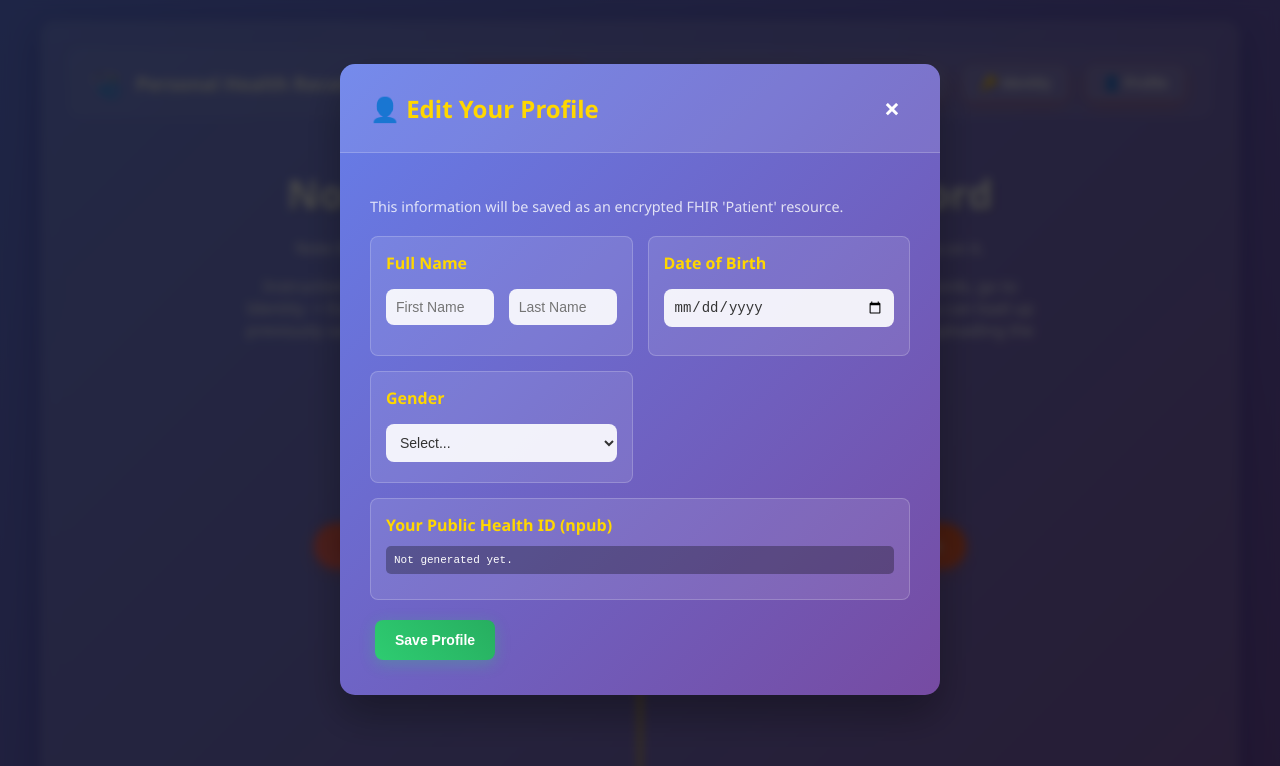
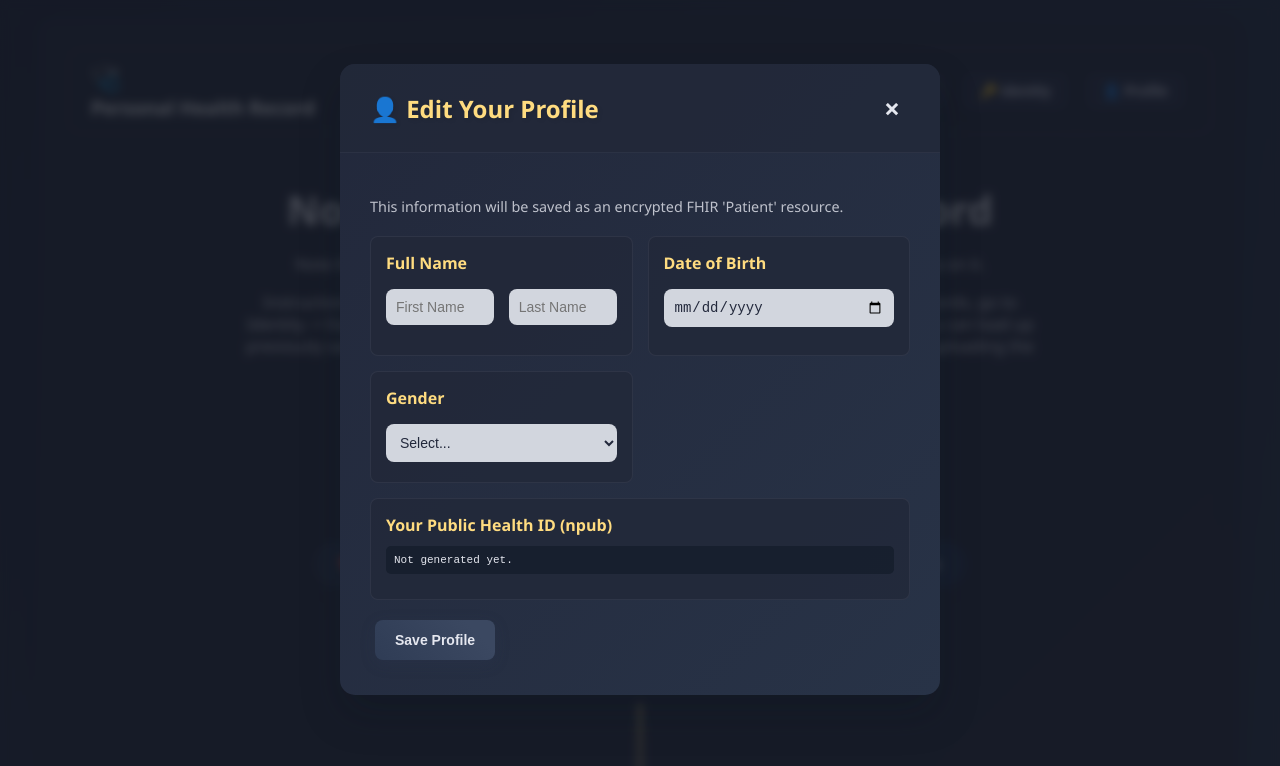
Before and after one commit to drmikesamy/personalhealthrecord, a plain HTML site: page index.html in a window 1280 px wide. Both pictures are taken after a click on the button "👤 Profile". Shown: the top 766 px of the page. Drawn offline with Linux system fonts and the light colour scheme.

Commit message:
Update index.html

```diff
--- a/index.html
+++ b/index.html
@@ -10,17 +10,17 @@
             max-width: 1200px;
             margin: 0 auto;
             padding: 20px;
-            background: linear-gradient(135deg, #667eea 0%, #764ba2 100%);
-            color: white;
+            background: linear-gradient(135deg, #1a2235 0%, #283347 100%);
+            color: #e5e7ef;
             min-height: 100vh;
         }
 
         .container {
-            background: rgba(255, 255, 255, 0.1);
+            background: rgba(34, 40, 57, 0.92);
             border-radius: 15px;
             padding: 30px;
             backdrop-filter: blur(10px);
-            box-shadow: 0 8px 32px rgba(31, 38, 135, 0.37);
+            box-shadow: 0 8px 32px rgba(21, 31, 52, 0.36);
         }
 
         /* Navbar Styles */
@@ -29,22 +29,17 @@
             justify-content: space-between;
             align-items: center;
             padding: 10px 20px;
-            background: rgba(255, 255, 255, 0.05);
+            background: rgba(34, 40, 57, 0.85);
             border-radius: 10px;
             margin-bottom: 30px;
-            border: 1px solid rgba(255, 255, 255, 0.1);
-        }
-
-        .navbar-brand {
-            display: flex;
-            align-items: center;
-            gap: 15px;
+            border: 1px solid rgba(85, 90, 110, 0.3);
         }
 
         .navbar-brand h4 {
             margin: 0;
             font-size: 1.2em;
-            text-shadow: 1px 1px 2px rgba(0,0,0,0.2);
+            text-shadow: 1px 1px 2px rgba(0,0,0,0.12);
+            color: #f7f8fa;
         }
 
         .navbar-menu {
@@ -54,9 +49,9 @@
         }
 
         .nav-btn {
-            background: rgba(255, 255, 255, 0.1);
-            color: white;
-            border: 1px solid rgba(255, 255, 255, 0.2);
+            background: rgba(40, 48, 71, 0.8);
+            color: #e5e7ef;
+            border: 1px solid rgba(85, 90, 110, 0.4);
             padding: 8px 15px;
             border-radius: 8px;
             cursor: pointer;
@@ -66,29 +61,24 @@
         }
 
         .nav-btn:hover {
-            background: rgba(255, 255, 255, 0.2);
+            background: rgba(60, 70, 95, 0.8);
             transform: translateY(-1px);
-        }
-
-        .dropdown {
-            position: relative;
-            display: inline-block;
         }
 
         .dropdown-content {
             display: none;
             position: absolute;
             right: 0;
-            background: #6a5acd;
+            background: #22283b;
             min-width: 160px;
-            box-shadow: 0px 8px 16px 0px rgba(0,0,0,0.3);
+            box-shadow: 0px 8px 16px 0px rgba(10,20,40,0.24);
             z-index: 1;
             border-radius: 8px;
             overflow: hidden;
         }
 
         .dropdown-content a {
-            color: white;
+            color: #e5e7ef;
             padding: 12px 16px;
             text-decoration: none;
             display: block;
@@ -96,30 +86,28 @@
         }
 
         .dropdown-content a:hover {
-            background-color: #7b68ee;
+            background-color: #2c3550;
         }
 
         .dropdown:hover .dropdown-content {
             display: block;
         }
 
-        h1 {
-            text-align: center;
-            margin-bottom: 30px;
-            text-shadow: 2px 2px 4px rgba(0,0,0,0.3);
+        h1, h2, h3, h4 {
+            color: #e5e7ef;
+            text-shadow: 2px 2px 4px rgba(0,0,0,0.08);
         }
 
         .section {
             margin-bottom: 25px;
             padding: 20px;
-            background: rgba(255, 255, 255, 0.05);
+            background: rgba(40, 48, 71, 0.6);
             border-radius: 10px;
-            border: 1px solid rgba(255, 255, 255, 0.1);
+            border: 1px solid rgba(85, 90, 110, 0.15);
         }
 
         .section h3 {
-            margin-top: 0;
-            color: #ffd700;
+            color: #ffdc80;
             display: flex;
             align-items: center;
             gap: 10px;
@@ -130,8 +118,8 @@
             padding: 10px;
             border: none;
             border-radius: 8px;
-            background: rgba(255, 255, 255, 0.9);
-            color: #333;
+            background: rgba(230, 233, 240, 0.9);
+            color: #22283b;
             font-size: 14px;
             box-sizing: border-box;
             margin: 5px 0;
@@ -145,8 +133,8 @@
         }
 
         button {
-            background: linear-gradient(45deg, #ff6b6b, #ee5a24);
-            color: white;
+            background: linear-gradient(45deg, #22304e, #283347 60%);
+            color: #e5e7ef;
             border: none;
             padding: 12px 20px;
             border-radius: 8px;
@@ -155,21 +143,21 @@
             font-weight: bold;
             margin: 5px;
             transition: all 0.3s ease;
-            box-shadow: 0 4px 15px rgba(238, 90, 36, 0.3);
+            box-shadow: 0 4px 15px rgba(32, 41, 62, 0.23);
         }
 
         button:hover {
             transform: translateY(-2px);
-            box-shadow: 0 6px 20px rgba(238, 90, 36, 0.4);
+            box-shadow: 0 6px 20px rgba(32, 41, 62, 0.28);
         }
 
         button.health-btn {
-            background: linear-gradient(45deg, #2ecc71, #27ae60);
-            box-shadow: 0 4px 15px rgba(46, 204, 113, 0.3);
+            background: linear-gradient(45deg, #2f3c55, #3b4861 80%);
+            box-shadow: 0 4px 15px rgba(50, 60, 90, 0.18);
         }
 
         button.health-btn:hover {
-            box-shadow: 0 6px 20px rgba(46, 204, 113, 0.4);
+            box-shadow: 0 6px 20px rgba(50, 60, 90, 0.28);
         }
 
         .status {
@@ -182,24 +170,27 @@
         }
 
         .status.connected {
-            background: rgba(46, 204, 113, 0.3);
+            background: rgba(46, 204, 113, 0.12);
             border: 1px solid #2ecc71;
+            color: #2ecc71;
         }
 
         .status.disconnected {
-            background: rgba(231, 76, 60, 0.3);
+            background: rgba(231, 76, 60, 0.12);
             border: 1px solid #e74c3c;
+            color: #e74c3c;
         }
 
         .status.connecting {
-            background: rgba(241, 196, 15, 0.3);
+            background: rgba(241, 196, 15, 0.12);
             border: 1px solid #f1c40f;
+            color: #f1c40f;
         }
 
         .key-display {
             font-family: monospace;
             font-size: 11px;
-            background: rgba(0, 0, 0, 0.3);
+            background: rgba(10, 20, 30, 0.44);
             padding: 8px;
             border-radius: 5px;
             word-break: break-all;
@@ -214,16 +205,16 @@
         }
 
         .metric-card {
-            background: rgba(255, 255, 255, 0.1);
+            background: rgba(34, 40, 57, 0.8);
             padding: 15px;
             border-radius: 8px;
-            border: 1px solid rgba(255, 255, 255, 0.2);
+            border: 1px solid rgba(85, 90, 110, 0.25);
         }
 
         .metric-title {
             font-weight: bold;
             margin-bottom: 10px;
-            color: #ffd700;
+            color: #ffdc80;
         }
 
         /* Modal Styles */
@@ -235,12 +226,12 @@
             top: 0;
             width: 100%;
             height: 100%;
-            background-color: rgba(0, 0, 0, 0.7);
+            background-color: rgba(20, 24, 35, 0.76);
             backdrop-filter: blur(5px);
         }
 
         .modal-content {
-            background: linear-gradient(135deg, #667eea 0%, #764ba2 100%);
+            background: linear-gradient(135deg, #22283b 0%, #283347 100%);
             margin: 5% auto;
             padding: 0;
             border-radius: 15px;
@@ -249,13 +240,13 @@
             max-height: 80vh;
             overflow-y: auto;
             position: relative;
-            box-shadow: 0 20px 40px rgba(0,0,0,0.3);
+            box-shadow: 0 20px 40px rgba(10,20,30,0.24);
         }
 
         .modal-header {
-            background: rgba(255, 255, 255, 0.1);
+            background: rgba(34, 40, 57, 0.8);
             padding: 20px 30px;
-            border-bottom: 1px solid rgba(255, 255, 255, 0.2);
+            border-bottom: 1px solid rgba(85, 90, 110, 0.19);
             display: flex;
             justify-content: space-between;
             align-items: center;
@@ -264,12 +255,12 @@
 
         .modal-header h3 {
             margin: 0;
-            color: #ffd700;
+            color: #ffdc80;
             font-size: 1.5em;
         }
 
         .close {
-            color: white;
+            color: #e5e7ef;
             font-size: 28px;
             font-weight: bold;
             cursor: pointer;
@@ -279,12 +270,12 @@
         }
 
         .close:hover {
-            background: rgba(255, 255, 255, 0.2);
+            background: rgba(40, 48, 71, 0.5);
         }
 
         .modal-body {
             padding: 30px;
-            color: white;
+            color: #e5e7ef;
         }
 
         /* Timeline Styles */
@@ -302,7 +293,8 @@
         .timeline-header h2 {
             margin: 0;
             font-size: 2.5em;
-            text-shadow: 2px 2px 4px rgba(0,0,0,0.3);
+            text-shadow: 2px 2px 4px rgba(0,0,0,0.14);
+            color: #e5e7ef;
         }
 
         .timeline-stats {
@@ -314,17 +306,18 @@
         }
 
         .stat-card {
-            background: rgba(255, 255, 255, 0.1);
+            background: rgba(34, 40, 57, 0.7);
             padding: 15px 25px;
             border-radius: 10px;
             text-align: center;
             min-width: 120px;
+            border: 1px solid rgba(85, 90, 110, 0.18);
         }
 
         .stat-number {
             font-size: 2em;
             font-weight: bold;
-            color: #ffd700;
+            color: #ffdc80;
             display: block;
         }
 
@@ -342,8 +335,8 @@
         }
 
         .add-btn {
-            background: linear-gradient(45deg, #ff6b6b, #ee5a24);
-            color: white;
+            background: linear-gradient(45deg, #283347, #22304e 80%);
+            color: #e5e7ef;
             border: none;
             padding: 15px 25px;
             border-radius: 25px;
@@ -351,7 +344,7 @@
             font-size: 14px;
             font-weight: bold;
             transition: all 0.3s ease;
-            box-shadow: 0 4px 15px rgba(238, 90, 36, 0.3);
+            box-shadow: 0 4px 15px rgba(32, 41, 62, 0.22);
             display: flex;
             align-items: center;
             gap: 8px;
@@ -359,7 +352,8 @@
 
         .add-btn:hover {
             transform: translateY(-3px);
-            box-shadow: 0 6px 20px rgba(238, 90, 36, 0.4);
+            box-shadow: 0 6px 20px rgba(32, 41, 62, 0.30);
+            background: linear-gradient(45deg, #2c3550, #22304e 95%);
         }
 
         .timeline {
@@ -374,7 +368,7 @@
             transform: translateX(-50%);
             width: 3px;
             height: 100%;
-            background: linear-gradient(to bottom, #ffd700, rgba(255, 215, 0, 0.3));
+            background: linear-gradient(to bottom, #ffdc80 0%, rgba(255, 220, 128, 0.18) 100%);
             border-radius: 3px;
         }
 
@@ -383,10 +377,10 @@
             position: relative;
             width: 45%;
             padding: 20px;
-            background: rgba(255, 255, 255, 0.1);
+            background: rgba(34, 40, 57, 0.88);
             border-radius: 15px;
             backdrop-filter: blur(10px);
-            box-shadow: 0 8px 25px rgba(0,0,0,0.2);
+            box-shadow: 0 8px 25px rgba(34, 40, 57, 0.22);
             transition: transform 0.3s ease;
         }
 
@@ -407,11 +401,11 @@
             position: absolute;
             width: 20px;
             height: 20px;
-            background: #ffd700;
+            background: #ffdc80;
             border-radius: 50%;
             top: 25px;
-            border: 3px solid white;
-            box-shadow: 0 0 10px rgba(255, 215, 0, 0.5);
+            border: 3px solid #e5e7ef;
+            box-shadow: 0 0 10px rgba(255, 220, 128, 0.32);
         }
 
         .timeline-item:nth-child(odd)::before {
@@ -423,8 +417,8 @@
         }
 
         .timeline-date {
-            background: rgba(255, 215, 0, 0.2);
-            color: #ffd700;
+            background: rgba(255, 220, 128, 0.18);
+            color: #ffdc80;
             padding: 5px 12px;
             border-radius: 20px;
             font-size: 0.8em;
@@ -434,8 +428,8 @@
         }
 
         .timeline-category {
-            background: rgba(255, 255, 255, 0.2);
-            color: white;
+            background: rgba(255,255,255,0.08);
+            color: #e5e7ef;
             padding: 3px 10px;
             border-radius: 15px;
             font-size: 0.7em;
@@ -447,18 +441,18 @@
 
         .timeline-content h4 {
             margin: 10px 0 5px 0;
-            color: white;
+            color: #e5e7ef;
             font-size: 1.2em;
         }
 
         .timeline-details {
-            color: rgba(255, 255, 255, 0.9);
+            color: rgba(229, 231, 239, 0.9);
             line-height: 1.5;
         }
 
         .timeline-details .metric {
             display: inline-block;
-            background: rgba(255, 255, 255, 0.1);
+            background: rgba(255,255,255,0.08);
             padding: 3px 8px;
             border-radius: 12px;
             margin: 2px;
@@ -468,7 +462,7 @@
         .empty-timeline {
             text-align: center;
             padding: 60px 20px;
-            color: rgba(255, 255, 255, 0.7);
+            color: rgba(229, 231, 239, 0.76);
         }
 
         .empty-timeline h3 {
```
